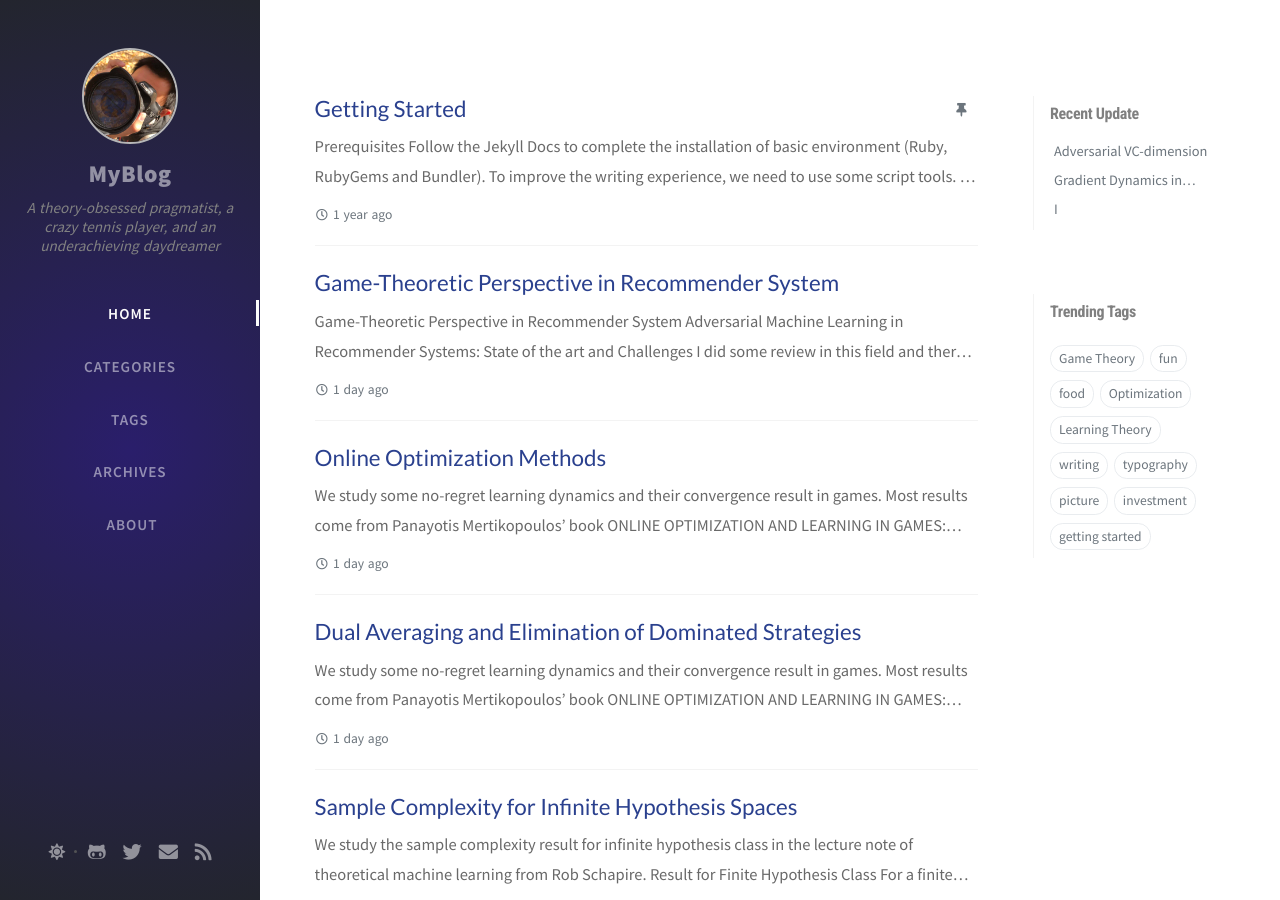
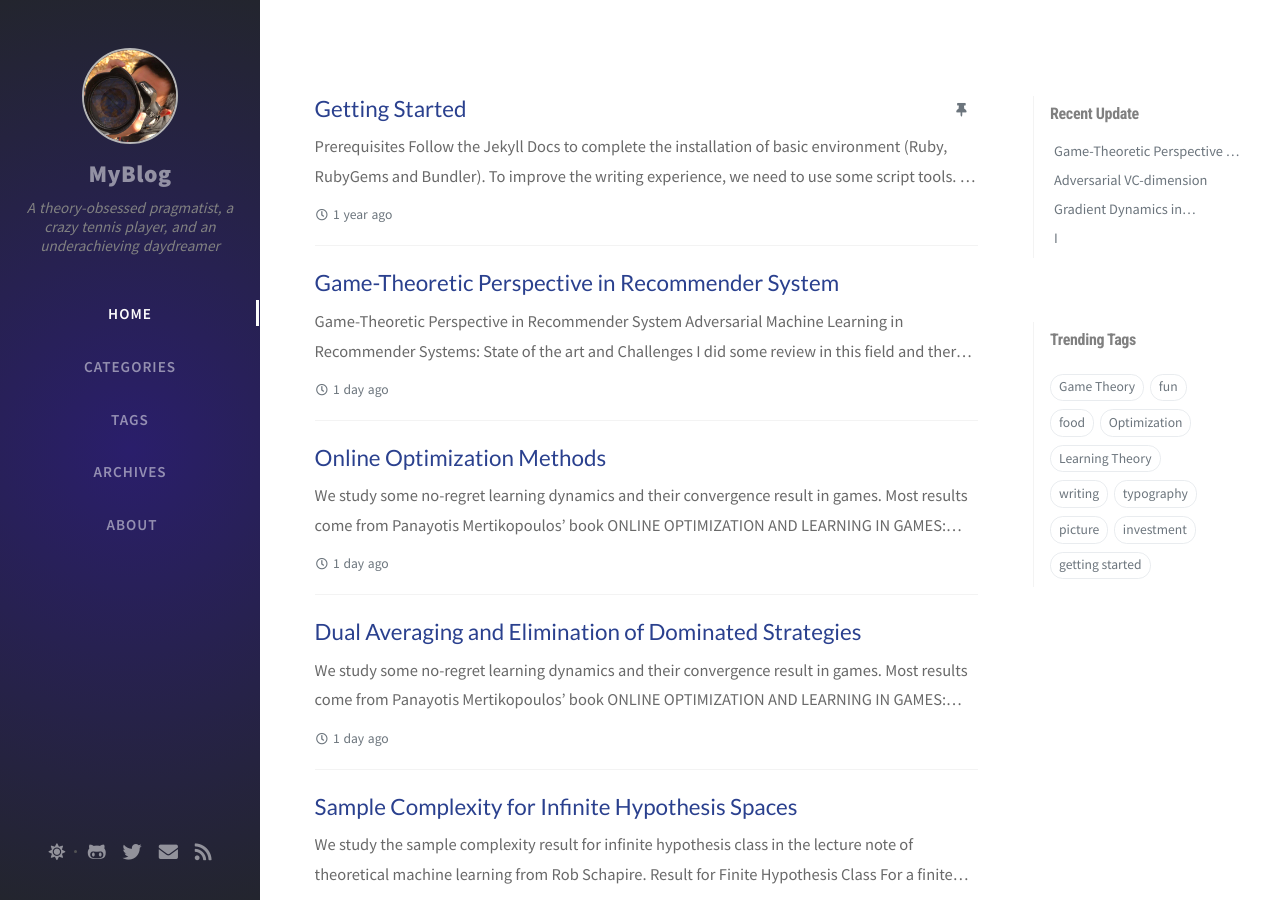
Before and after one commit to MarcusYF/MarcusYF.github.io, a Jekyll site: the page built from index.html, in a window 1280 px wide and 900 px high. Built offline with Jekyll 4.4.1, drawn with Linux system fonts in a browser that asks for light colours; nearby versions of some CDN libraries; the list of posts is cut into pages by our own code; comment, search, counter and statistics services are not loaded.

```diff
--- a/_data/updates.yml
+++ b/_data/updates.yml
@@ -1,3 +1,6 @@
+-
+  filename: 'game-in-RS'
+  lastmod: '2020-08-31 12:19:50 -0400'
 -
   filename: 'AdversarialVC'
   lastmod: '2020-08-23 11:42:52 -0400'
--- /dev/null
+++ b/tags/recommender-system.html
@@ -0,0 +1,5 @@
+---
+layout: tag
+title: Recommender System
+tag: Recommender System
+---
```
